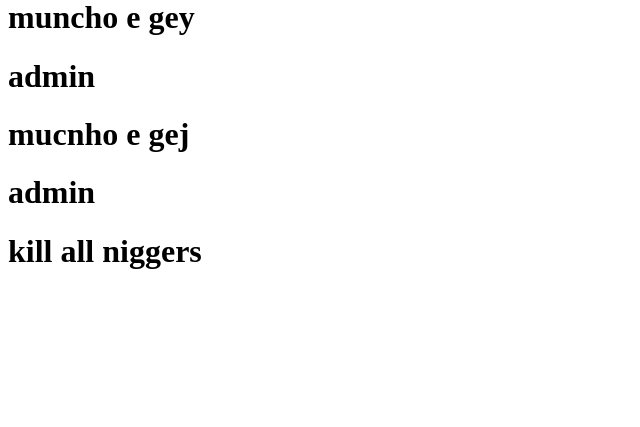
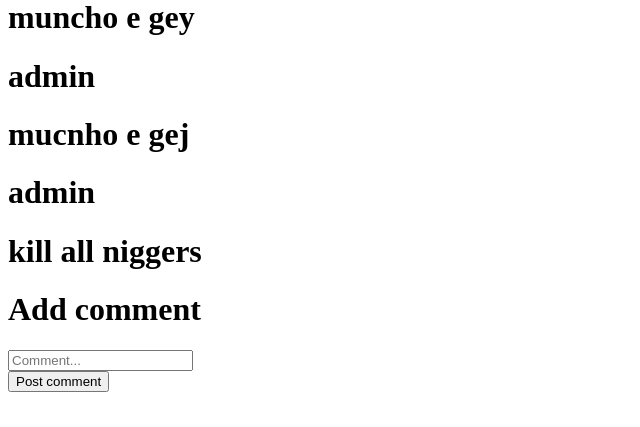
Before and after one commit to GogoManev/HackTues11-Cookie_Verse, a Django app: page /viewpost/1 in a window 1280 px wide. Shown: the part 373-800 px from the top of the page, without its empty margins (0-640 px from the left). Run offline with Django 5.2, Linux system fonts and the light colour scheme; data comes from the database, SQL or seed files in the repository; both versions use the stored data as it was after the commit.

Commit message:
post commetns

```diff
--- a/backend/CookieTracker/templates/viewpost.html
+++ b/backend/CookieTracker/templates/viewpost.html
@@ -17,5 +17,23 @@
             </div>
             {% endfor %}
         </div>
+        <div>
+            <h1>Add comment</h1>
+            <form action="" method="post">
+                {% csrf_token %}
+                <div class="input-box">
+                    <input type="text" placeholder="Comment..." name="comment" required>
+                    <i class='bx bxs-user'></i>
+                </div>
+
+                <div class="error">
+                    {% if error %}
+                    <p>{{ error }}</p>
+                    {% endif %}
+                </div>
+
+                <input type="submit" value="Post comment" class="btn">
+            </form>
+        </div>
     </body>
 </html>
--- a/backend/CookieTracker/view/other.py
+++ b/backend/CookieTracker/view/other.py
@@ -31,6 +31,11 @@ def newpost(request):
     return render(request, 'newpost.html')
 
 def viewpost(request, post_id):
+    if request.method == 'POST':
+        comment_text = request.POST.get('comment')
+        comment = Comment.objects.create(
+                                        text=comment_text,poster=request.user,post=Post.objects.get(id=post_id))
+
     try:
         post = Post.objects.get(id=post_id)
         context = {
```
Also changed, not shown: backend/db.sqlite3.
